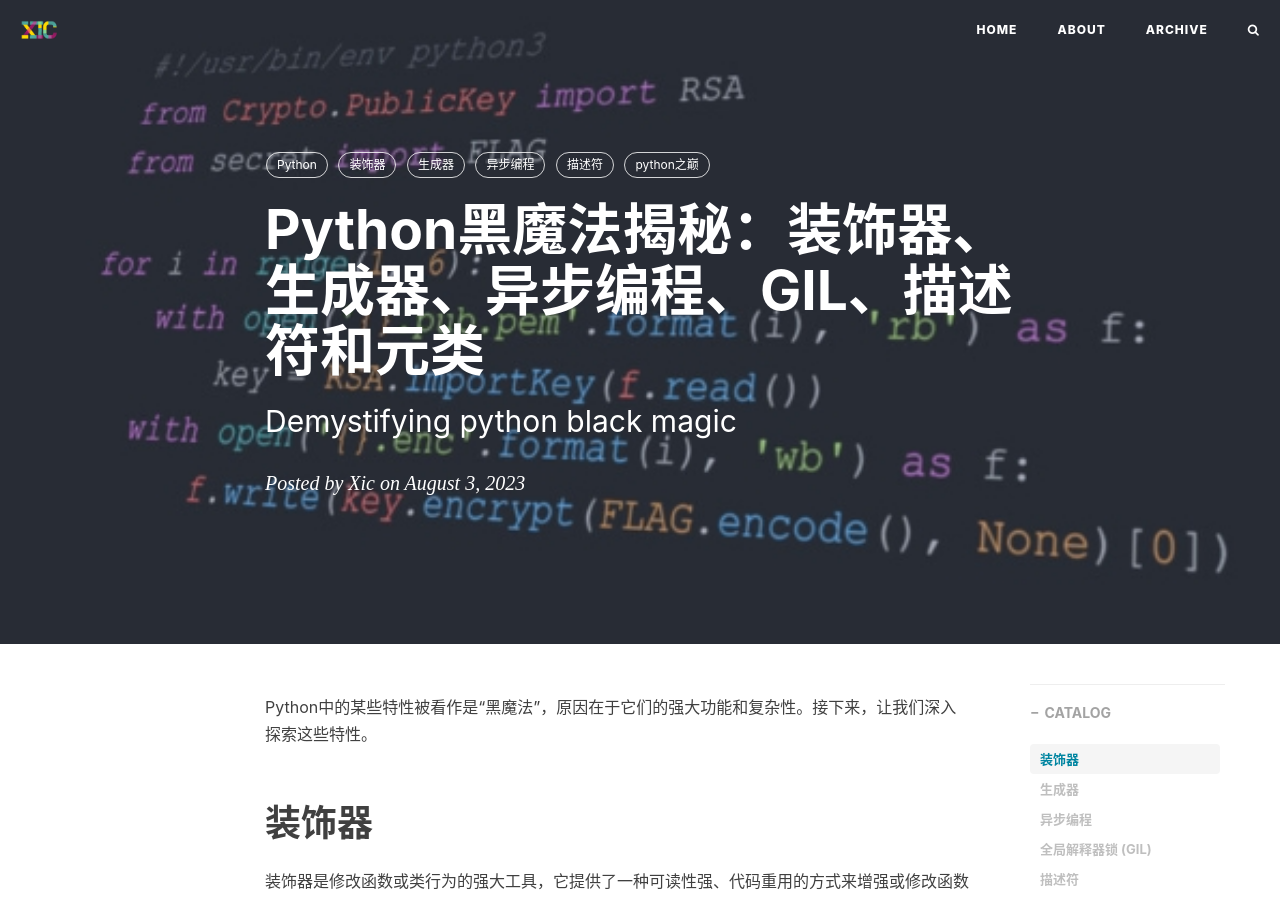
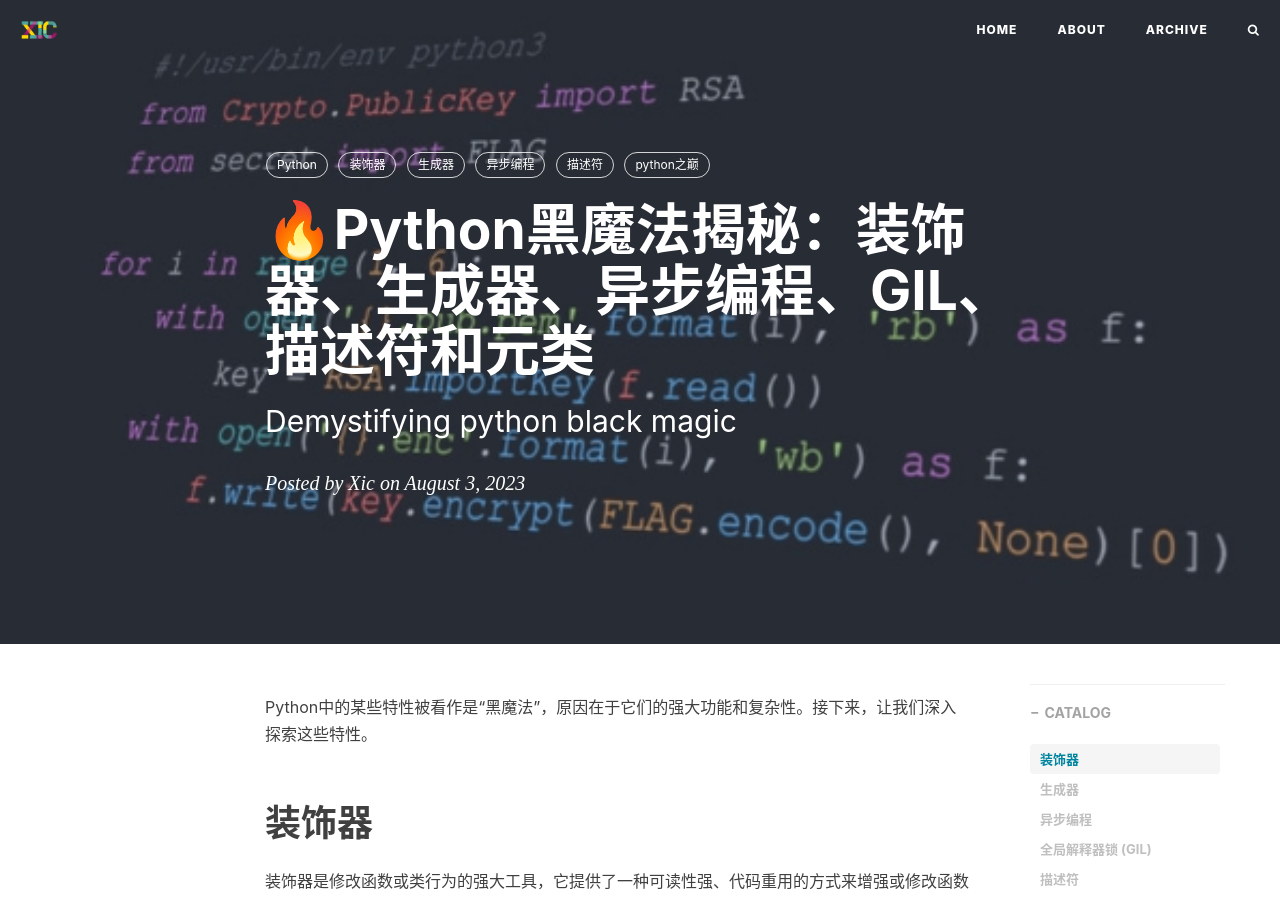
Before and after one commit to ProgrammerPlus1998/ProgrammerPlus1998.github.io, a Jekyll site: the page built from _posts/python/2023-08-03-python-black-magic-secret.md, in a window 1280 px wide and 900 px high. Built offline with Jekyll 4.4.1, drawn with Linux system fonts in a browser that asks for light colours; nearby versions of some CDN libraries; comment, search, counter and statistics services are not loaded.

```diff
--- a/_posts/python/2023-08-03-python-black-magic-secret.md
+++ b/_posts/python/2023-08-03-python-black-magic-secret.md
@@ -1,6 +1,6 @@
 ---
 layout:       post
-title:        "Python黑魔法揭秘：装饰器、生成器、异步编程、GIL、描述符和元类"
+title:        "🔥Python黑魔法揭秘：装饰器、生成器、异步编程、GIL、描述符和元类"
 subtitle:     "Demystifying python black magic"
 header-img:   "img/in-post/head/2023-07-31-python-global-interpretation-lock.jpg"
 date:         2023-08-03 00:00:00
```
